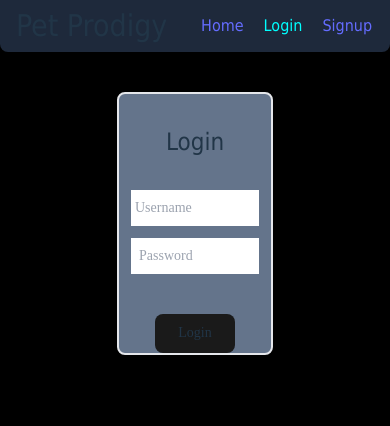
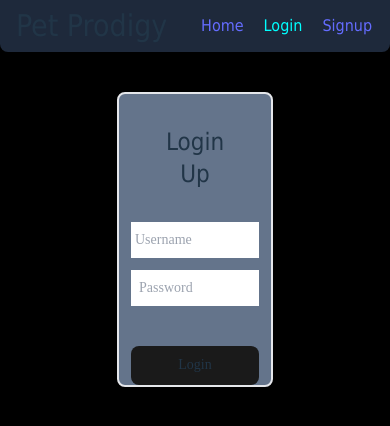
Before and after one commit to CTP-team-meeter/pet-prodigy, a React (Vite) app in the folder client/: page /login in a window 390 px wide. Shown: the top 426 px of the page. Built offline with nearby package versions, Linux system fonts and the light colour scheme; a web font is replaced by a local one.

Commit message:
Login/SignUp auth client side added

```diff
--- a/client/src/pages/Home.tsx
+++ b/client/src/pages/Home.tsx
@@ -222,7 +222,11 @@ function Encyclopedia() {
         >
           <div className="flex">
             <div className="w-full">
-              <h2 className="w-3/12 text-center font-bold mb-2 ml-8">
+              <div className="flex">
+                <div className="flex-col">
+                  <div className="flex justify-center items-center mt-2">
+                    <div className="w-96 h-96 ">
+                      <h2 className="w-full text-center font-bold mb-2 mx-auto">
                         {catBreed?.name}
                         <br />
                         <span className=" text-end text-xs mb-2">
@@ -235,10 +239,6 @@ function Encyclopedia() {
                           {catBreed?.weight.metric}
                         </span>
                       </h2>
-              <div className="flex">
-                <div className="flex-col">
-                  <div className="flex justify-center items-center mt-2">
-                    <div className="w-96 h-96 ">
                       <Slider {...settings}>
                         {catBreed?.images.map((image: any) => {
                           return (
@@ -256,7 +256,7 @@ function Encyclopedia() {
                   </div>
                 </div>
                 <div className="w-9/12 ml-4">
-                  <p className="mt-3">
+                  <p className="mt-16">
                     {catBreed?.origin}&nbsp;&nbsp;
                     <ReactCountryFlag
                       countryCode={
@@ -415,7 +415,7 @@ function Encyclopedia() {
                 </div>
               </div>
               <br />
-              <p className="mt-4">
+              <p className="mt-20">
                 <span className="text-lg font-bold">Description:</span>{' '}
                 {catBreed?.description}
               </p>
--- a/client/src/pages/Login.tsx
+++ b/client/src/pages/Login.tsx
@@ -1,26 +1,79 @@
-import React from 'react';
+import { useState } from 'react';
 
 function Login() {
+  const [username, setUsername] = useState('');
+  const [password, setPassword] = useState('');
+  const [error, setError] = useState(null);
+
+  // Handle change in input fields
+  const handleChange = (e: React.ChangeEvent<HTMLInputElement>) => {
+    if (e.target.placeholder === 'Username') {
+      setUsername(e.target.value);
+    } else {
+      setPassword(e.target.value);
+    }
+  };
+
+  const handleSubmit = async (e: React.FormEvent<HTMLFormElement>) => {
+    e.preventDefault();
+
+    // Send data to server
+    const response = await fetch('/api/login', {
+      method: 'POST',
+      body: JSON.stringify({ username, password }),
+      headers: {
+        'Content-Type': 'application/json',
+      },
+    });
+
+    // If response is ok, redirect to home page
+    if (response.ok) {
+      window.location.href = '/';
+    }
+
+    // If response is not ok, display error message
+    const data = await response.json();
+    setError(data.msg);
+
+    // Clear input fields
+    setUsername('');
+    setPassword('');
+
+    // Clear error message after 5 seconds
+    setTimeout(() => {
+      setError(null);
+    }, 5000);
+  };
+
   return (
     <div className="w-2/5 sm:h-96 h-fit bg-slate-500 mx-auto border-2 rounded-lg">
-      <h1 className="mx-auto sm:text-5xl text-2xl p-8">Login</h1>
-      <form action="/" method="POST">
+      <h1 className="mx-auto sm:text-5xl text-2xl p-8">Login Up</h1>
+      {error && (
+        <p className="w-96 mx-auto text-red-500 font-bold text-lg text-center bg-white mb-5">
+          {error}
+        </p>
+      )}
+      <form action="/" method="POST" onSubmit={handleSubmit}>
         <input
+          onChange={handleChange}
           className="sm:w-3/5 w-32 h-9 p-1 mb-3 sm:text-lg text-sm"
           type="text"
           placeholder="Username"
+          value={username}
           required
         />
         <br />
         <input
+          onChange={handleChange}
           className="sm:w-3/5 w-32 h-9 p-2 mb-10 sm:text-lg text-sm"
           type="password"
           placeholder="Password"
+          value={password}
           required
         />
         <br />
         <button
-          className="sm:w-3/5 w-20 sm:text-xl text-sm"
+          className="sm:w-3/5 w-32 sm:text-xl text-sm"
           style={{ backgroundColor: '#1a1a1a' }}
           type="submit"
         >
--- a/client/src/pages/Signup.tsx
+++ b/client/src/pages/Signup.tsx
@@ -18,7 +18,7 @@ function Signup() {
     e.preventDefault();
 
     // Send data to server
-    const response = await fetch('/api/users', {
+    const response = await fetch('/api/signup', {
       method: 'POST',
       body: JSON.stringify({ username, password }),
       headers: {
@@ -33,8 +33,7 @@ function Signup() {
 
     // If response is not ok, display error message
     const data = await response.json();
-    setError(data.message);
-    console.log(data);
+    setError(data.msg);
 
     // Clear input fields
     setUsername('');
@@ -52,7 +51,7 @@ function Signup() {
     <div className="w-2/5 sm:h-96 h-fit bg-slate-500 mx-auto border-2 rounded-lg">
       <h1 className="mx-auto sm:text-5xl text-2xl p-8">Sign Up</h1>
       {error && (
-        <p className="w-96 mx-auto text-red-500 text-center bg-white mb-5">
+        <p className="w-96 mx-auto text-red-500 text-lg text-center font-bold bg-white mb-5">
           {error}
         </p>
       )}
```
Lines whose indentation alone changed are shown as unchanged.
